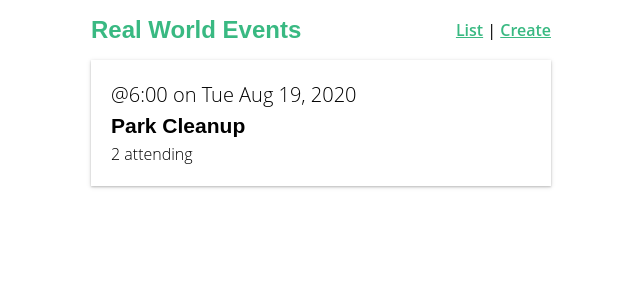
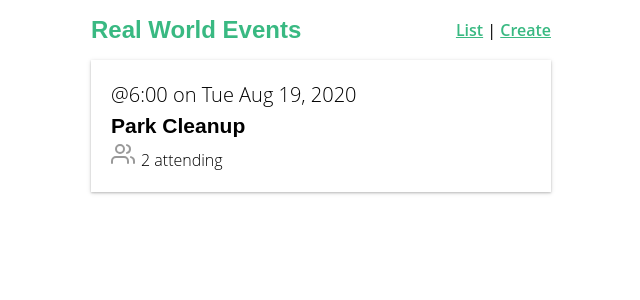
Before and after one commit to roamzz/real-world-vue, a Vue app: page / in a window 1280 px wide. Shown: the top 300 px of the page, without its empty margins (319-959 px from the left). Built offline with nearby package versions, Linux system fonts and the light colour scheme.

Commit message:
7: global components

```diff
--- a/package.json
+++ b/package.json
@@ -9,6 +9,7 @@
   },
   "dependencies": {
     "core-js": "^3.6.4",
+    "lodash": "^4.17.15",
     "sass-resources-loader": "^2.0.3",
     "vue": "^2.6.11",
     "vue-router": "^3.1.6",
--- /dev/null
+++ b/src/components/BaseIcon.vue
@@ -0,0 +1,42 @@
+<template>
+  <div class="icon-wrapper">
+   <svg class="icon" :width="width" :height="height">
+      <use v-bind="{ 'xlink:href': '/feather-sprite.svg#' + name }" />
+      // notice +name here
+    </svg>
+  </div>
+</template>
+
+ <script>
+    export default {
+      props: {
+        name: String, // the name of the symbol we want to use,
+        width: {
+          type: [Number, String],
+          default: 24
+        },
+        height: {
+          type: [Number, String],
+          default: 24
+        }
+      }
+    }
+    </script>
+
+<style scoped>
+ .icon-wrapper {
+      display: inline-flex;
+      align-items: center;
+      color: rgba(0, 0, 0, 0.4);
+      font-size: 1rem;
+      font-weight: 600;
+    }
+    .icon {
+      stroke: currentColor;
+      stroke-width: 2;
+      stroke-linecap: round;
+      stroke-linejoin: round;
+      fill: none;
+      margin-right: 6px;
+    }
+</style>
--- a/src/components/EventCard.vue
+++ b/src/components/EventCard.vue
@@ -3,6 +3,7 @@
         <div class="event-card -shadow">
           <span class="eyebrow">@{{ event.time }} on {{ event.date }}</span>
           <h4 class="title">{{ event.title }}</h4>
+            <BaseIcon name="users" />
           <span>{{ event.attendees.length }} attending</span>
         </div>
       </router-link>
--- a/src/main.js
+++ b/src/main.js
@@ -2,6 +2,29 @@
 import App from "./App.vue";
 import router from "./router";
 import store from "./store";
+import upperFirst from 'lodash/upperFirst'
+import camelCase from 'lodash/camelCase'
+
+    const requireComponent = require.context(
+      './components',
+      false,
+      /Base[A-Z]\w+\.(vue|js)$/
+    )
+
+    requireComponent.keys().forEach(fileName => {
+      const componentConfig = requireComponent(fileName)
+
+      const componentName = upperFirst(
+        camelCase(
+          fileName.replace(/^\.\/(.*)\.\w+$/, '$1')
+        )
+      )
+
+      Vue.component(
+        componentName,
+        componentConfig.default || componentConfig
+      )
+    })
 
 Vue.config.productionTip = false;
 
--- a/src/views/EventList.vue
+++ b/src/views/EventList.vue
@@ -3,6 +3,8 @@
     <h1 class="test">Event List</h1>
 
     <event-card></event-card>
+
+    <base-icon name="activity" width="48" height="48" ></base-icon>
 
 
   </div>
```
Also changed, not shown: public/feather-sprite.svg (added).
